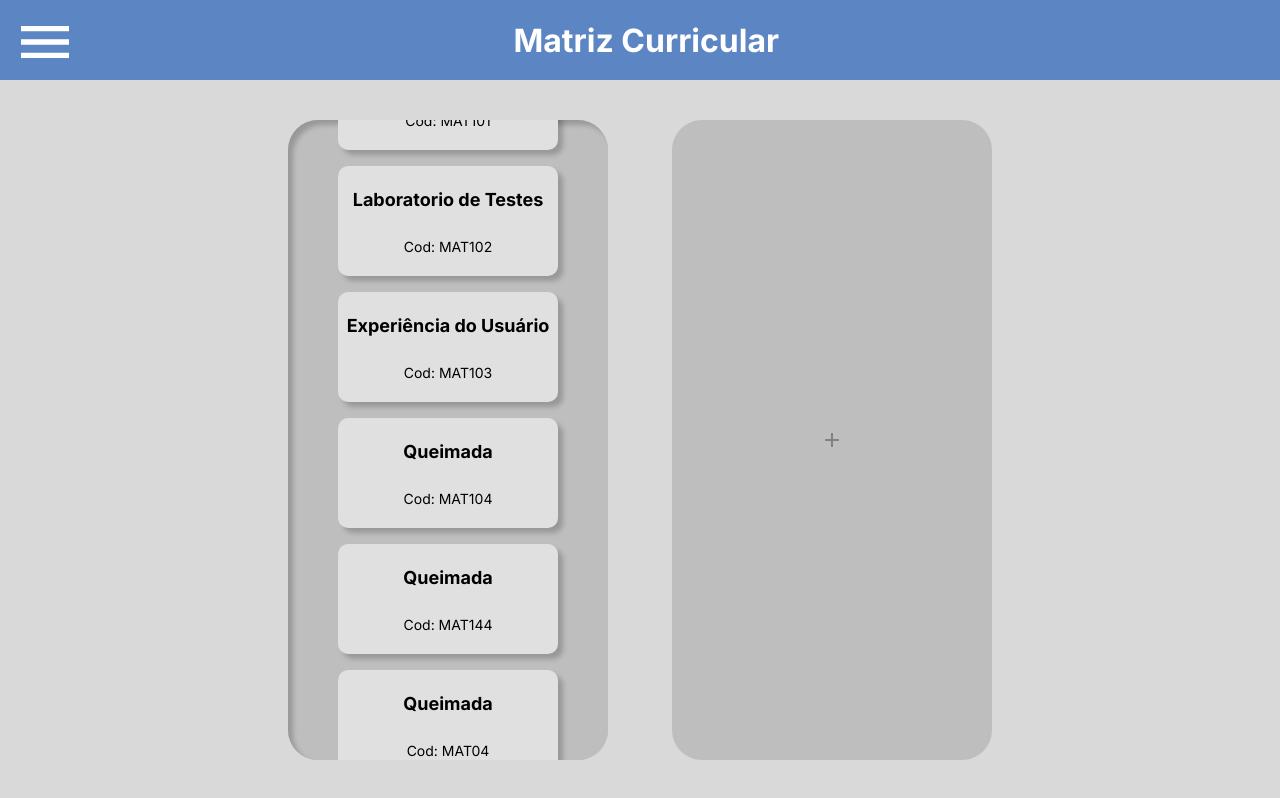
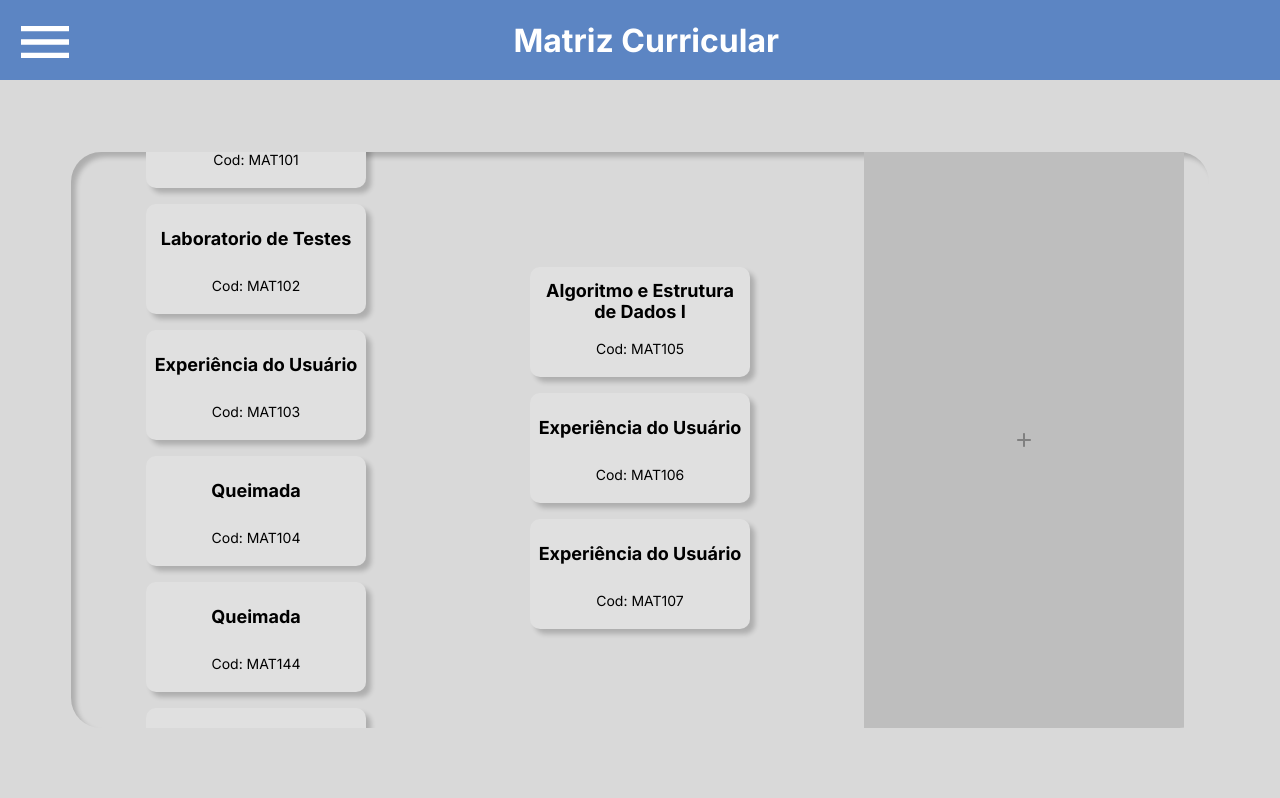
Before and after one commit to Doardot/MatrizCurricular-Frontend, a Next.js app: page /disciplinas in a window 1280 px wide. Built offline with nearby package versions, Linux system fonts and the light colour scheme.

Commit message:
problema de colisão resolvido

```diff
--- a/src/app/disciplinas/page.tsx
+++ b/src/app/disciplinas/page.tsx
@@ -63,6 +63,8 @@ export default function Disciplinas() {
         });
     };
 
+
+
     return <>
         <div className="body">
             <Header />
@@ -75,14 +77,14 @@ export default function Disciplinas() {
                     >
                         <SemesterContainer disciplinas={disciplinas} />
                         {/* TODO: FIX no css da caixa, está colidindo os semestres */}
-                        {/* <SemesterContainer disciplinas={disciplinas2} /> */}
+                        <SemesterContainer disciplinas={disciplinas2} />
                     </DndContext>
-
+                    <div className='botaoAdicionar'>
+                    <BotaoAdicionar onButtonClick={() => { }} />
+                </div>
                 </div>
                 {/* TODO: FIX no css aqui também */}
-                <div className='botaoAdicionar'>
-                    <BotaoAdicionar onButtonClick={() => { }} />
-                </div>
+
             </div>
         </div >
     </>
--- a/src/app/disciplinas/styles.css
+++ b/src/app/disciplinas/styles.css
@@ -21,12 +21,17 @@
 }
 
 .cardSemester {
+    padding: 25px;
     display: flex;
-    background-color: rgba(190, 190, 190, 1);
+    height: 80%;
     border-radius: 30px;
-    width: 20rem;
-    height: 40rem;
     align-items: center;
     justify-content: center;
     gap: 5vw;
+    overflow-anchor: auto;
+    overflow: scroll;
+    /*scrollbar-width: none;*/
+    scrollbar-color: hsla(0, 100%, 99%, 0.678) gray;
+    scrollbar-base-color: gray gray;
+    box-shadow: 5px 5px 5px hsla(0, 0%, 0%, 0.2) inset;
 }
--- a/src/components/SemestreContainer/index.css
+++ b/src/components/SemestreContainer/index.css
@@ -2,28 +2,25 @@
     display: flex;
     flex-direction: column;
     padding-top: 1rem;
-    background-color: rgba(190, 190, 190, 1);
+    /*background-color: rgba(190, 190, 190, 1);*/
     border-radius: 30px;
     width: 20rem;
     height: 40rem;
     align-items: center;
     justify-content: center;
     gap: 1rem;
-    overflow-x: hidden;
-    overflow-y: auto;
-    scrollbar-width: none;
-    box-shadow: 5px 5px 5px hsla(0, 0%, 0%, 0.2) inset;
 }
 
 .semesterContainer:hover {
-    background-color: rgba(190, 190, 190, 0.895);
+    /*background-color: rgba(190, 190, 190, 0.895); */
     cursor: pointer;
 }
 
 .semesterContainerFather{
     display: flex;
     flex-direction: column;
-    width: 20rem;
+    width: 90%;
+    margin:auto;
     align-items: center;
     justify-content: center;
 }
--- a/src/components/SemestreContainer/index.tsx
+++ b/src/components/SemestreContainer/index.tsx
@@ -28,10 +28,11 @@ export const SemesterContainer = ({ disciplinas: disciplinas }: SemesterContaine
                         />
                     ))}
                 </SortableContext>
-
+                {/*
                 <div className='voidBox'>
                 <BotaoSalvar onButtonClick={() => { }} />
-            </div>
+                </div>
+                */}
             </div>
 
 
```
